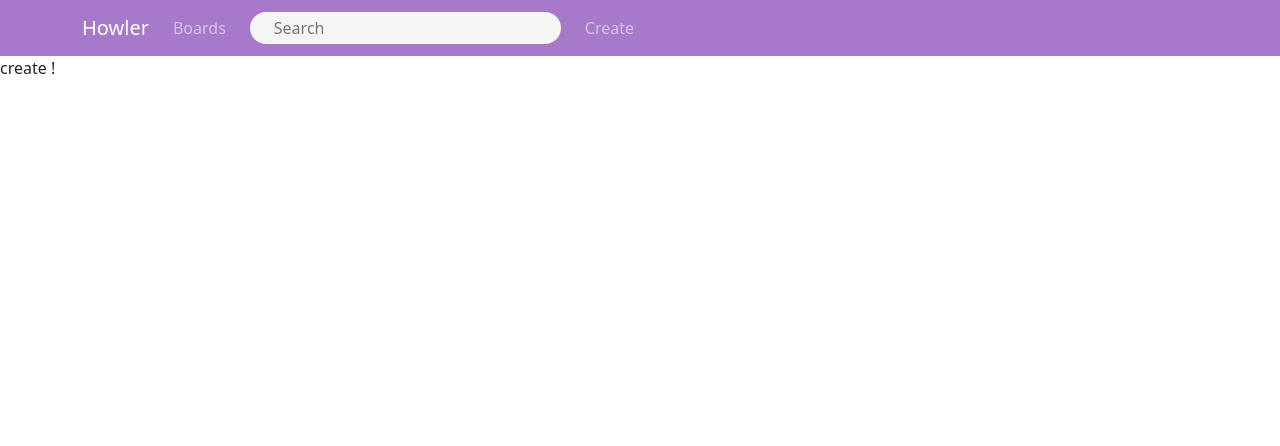
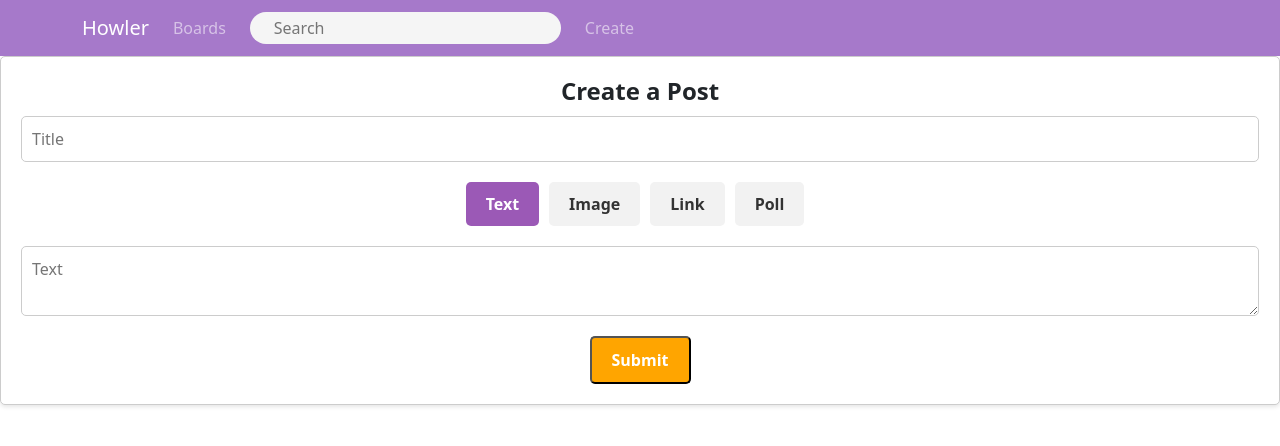
Before and after one commit to JohnYou1234/capstone-teamU, a React (Create React App) app in the folder howler/: page /create in a window 1280 px wide. Shown: the top 446 px of the page. Built offline with nearby package versions, Linux system fonts and the light colour scheme.

Commit message:
create_post and create_board

```diff
--- a/howler/src/App.js
+++ b/howler/src/App.js
@@ -1,12 +1,11 @@
 import Header from './components/header/Header';
 import Posts from './components/posts/Posts';
-import { Routes, Route, BrowserRouter} from "react-router-dom";
-
+import { Routes, Route} from "react-router-dom";
+import Create from './components/create/Create.js';
 function App() {
   return (
     <div className="App">
-      <Header />
-      <BrowserRouter>
+        <Header />
         <Routes>
             <Route path='/' element={
               <>
@@ -17,11 +16,10 @@ function App() {
               </>
             }/>
             <Route path="search" element={<p>Search !</p>} />
-            <Route path="create" element={<p>create !</p>} />
+            <Route path="create" element={<Create />} />
             <Route path="/*" element={<p>Nothing here... </p>} />
 
         </Routes>
-      </BrowserRouter>
     </div>
   );
 }
--- /dev/null
+++ b/howler/src/components/create/Create.js
@@ -0,0 +1,73 @@
+import React, { useState } from 'react';
+import './create.css';
+
+function CreatePost() {
+  const [tab, setTab] = useState('text');
+
+  const handleTabChange = (tab) => {
+    setTab(tab);
+  };
+
+  const renderTabContent = () => {
+    switch (tab) {
+      case 'text':
+        return (
+          <textarea className="create-post-input" placeholder="Text" />
+        );
+      case 'image':
+        return (
+          <input type="text" className="create-post-input" placeholder="Image URL" />
+        );
+      case 'link':
+        return (
+          <input type="text" className="create-post-input" placeholder="Link URL" />
+        );
+      case 'poll':
+        return (
+            <p>Not implemented yet</p>
+        )
+      default:
+        return null;
+    }
+  };
+
+  return (
+    <div className="create-post-container">
+      <h2 className="create-post-title">Create a Post</h2>
+      <input type="text" className="create-post-input" placeholder="Title" />
+
+      <div className="create-post-tabs">
+        <button
+          className={`create-post-tab ${tab === 'text' ? 'active' : ''}`}
+          onClick={() => handleTabChange('text')}
+        >
+          Text
+        </button>
+        <button
+          className={`create-post-tab ${tab === 'image' ? 'active' : ''}`}
+          onClick={() => handleTabChange('image')}
+        >
+          Image
+        </button>
+        <button
+          className={`create-post-tab ${tab === 'link' ? 'active' : ''}`}
+          onClick={() => handleTabChange('link')}
+        >
+          Link
+        </button>
+        <button
+          className={`create-post-tab ${tab === 'poll' ? 'active' : ''}`}
+          onClick={() => handleTabChange('poll')}
+        >
+          Poll
+        </button>
+      </div>
+
+      {renderTabContent()}
+
+      <button className="create-post-button">Submit</button>
+    </div>
+  );
+};
+
+export default CreatePost;
--- /dev/null
+++ b/howler/src/components/create/create.css
@@ -0,0 +1,69 @@
+.create-post-container {
+    display: flex;
+    flex-direction: column;
+    align-items: center;
+    padding: 20px;
+    border: 1px solid #ccc;
+    border-radius: 5px;
+    background-color: #fff;
+    box-shadow: 0px 2px 4px rgba(0, 0, 0, 0.1);
+  }
+
+  .create-post-title {
+    font-size: 24px;
+    font-weight: bold;
+    margin-bottom: 10px;
+  }
+
+  .create-post-input {
+    padding: 10px;
+    border: 1px solid #ccc;
+    border-radius: 5px;
+    width: 100%;
+    margin-bottom: 20px;
+  }
+
+  .create-post-button {
+    padding: 10px 20px;
+    border-radius: 5px;
+    background-color: #FFA500;
+    color: #fff;
+    font-size: 16px;
+    font-weight: bold;
+    cursor: pointer;
+  }
+
+  .create-post-button:hover {
+    background-color:#c9ac07d2;
+  }
+
+  .create-post-tabs {
+    display: flex;
+    justify-content: center;
+    margin-bottom: 20px;
+  }
+
+  .create-post-tab {
+    padding: 10px 20px;
+    border-radius: 5px;
+    background-color: #f2f2f2;
+    color: #333;
+    font-size: 16px;
+    font-weight: bold;
+    cursor: pointer;
+    margin-right: 10px;
+    border: none;
+  }
+
+  .create-post-tab:hover {
+    background-color: #e6e6e6;
+  }
+
+  .create-post-tab.active {
+    background-color: #9B59B6;
+    color: #fff;
+  }
+
+  .create-post-tab.active:hover {
+    background-color: #8E44AD;
+  }
--- a/howler/src/components/header/BoardList.js
+++ b/howler/src/components/header/BoardList.js
@@ -1,17 +1,26 @@
-import React from 'react';
+import { useState } from 'react';
 import { Offcanvas } from 'react-bootstrap';
-import './header.css';
+import { FiPlus } from 'react-icons/fi';
+import CreateBoard from './CreateBoard';
 function BoardList(props) {
   const showList = props.showList;
-    const handleClose = props.handleClose;
+  const handleClose = () => props.handleClose();
+  const [showCreate, changeCreateView] = useState(false);
+  const handleCreateClose = () => changeCreateView(false);
+  const handleCreateOpen = () => changeCreateView(true);
   return (
     <>
       <Offcanvas show={showList} onHide={handleClose} placement="start">
         <Offcanvas.Header closeButton>
-            <Offcanvas.Title>Boards</Offcanvas.Title>
+          <Offcanvas.Title>
+            My Boards
+          </Offcanvas.Title>
         </Offcanvas.Header>
         <Offcanvas.Body>
-            <input type="text" placeholder='Filter...' className='boardFilterBar'/>
+        <div className='createBoard' onClick={handleCreateOpen}>
+            <span><FiPlus /></span>
+            <span>Create Board</span>
+        </div>
           <nav className='boardList'>
             <p>General</p>
             <p>Boxers</p>
@@ -21,8 +30,9 @@ function BoardList(props) {
           </nav>
         </Offcanvas.Body>
       </Offcanvas>
+      <CreateBoard handleClose={handleCreateClose} show={showCreate}/>
     </>
   );
-};
+}
 
 export default BoardList;
--- /dev/null
+++ b/howler/src/components/header/CreateBoard.js
@@ -0,0 +1,31 @@
+import { Modal, Button, Form } from 'react-bootstrap';
+
+function CreateBoard(props) {
+    const handleClose = props.handleClose;
+    const show = props.show;
+  return (
+    <Modal show={show} onHide={handleClose}>
+      <Modal.Header closeButton>
+        <Modal.Title>Create a Board</Modal.Title>
+      </Modal.Header>
+      <Modal.Body>
+        <Form>
+          <Form.Group>
+            <Form.Label>Board Name</Form.Label>
+            <Form.Control type="text" placeholder="Enter board name" />
+          </Form.Group>
+        </Form>
+      </Modal.Body>
+      <Modal.Footer>
+        <Button variant="secondary" onClick={handleClose}>
+          Cancel
+        </Button>
+        <Button variant="primary" onClick={() => console.log('hello world')}>
+          Create
+        </Button>
+      </Modal.Footer>
+    </Modal>
+  );
+}
+
+export default CreateBoard
--- a/howler/src/components/header/Header.js
+++ b/howler/src/components/header/Header.js
@@ -3,10 +3,11 @@ import { Navbar, Nav, Container } from 'react-bootstrap';
 import './header.css';
 import {useState} from 'react';
 import BoardList from './BoardList.js';
+import {Link} from 'react-router-dom';
 
 function Header() {
   const [showList, setShowList] = useState(false);
-  const closeList = () => setShowList(false);
+  const closeList = () => {setShowList(false);}
   const openList = () => setShowList(true);
   return (
     <>
@@ -17,7 +18,7 @@ function Header() {
           <Navbar.Collapse id="basic-navbar-nav">
             <Nav className="ml-auto">
               <Nav.Item>
-                <text onClick={() => { openList()}} className="nav-link">Boards</text>
+                <span onClick={() => { openList()}} className="nav-link">Boards</span>
               </Nav.Item>
               <Nav.Item className='d-flex align-items-center'>
               {/* found this on codepen  https://codepen.io/kmuenster/pen/XWWeQGw*/}
@@ -26,7 +27,7 @@ function Header() {
               </div>
               </Nav.Item>
               <Nav.Item>
-                <a href="/create" className="nav-link">Create</a>
+                <Link to="/create" className="nav-link">Create</Link>
               </Nav.Item>
             </Nav>
           </Navbar.Collapse>
--- a/howler/src/components/header/header.css
+++ b/howler/src/components/header/header.css
@@ -11,6 +11,24 @@
 .boardFilterBar {
     margin-bottom: 1rem;
     width: 100%;
+}
+
+.createBoard {
+    display: flex;
+    align-items: center;
+    justify-content: center;
+    background-color: #1a1a2e;
+    color: #fff;
+    padding: 8px;
+    border-radius: 4px;
+    cursor: pointer;
+    transition: all 0.2s ease-in-out;
+    margin-bottom: 1rem;
+}
+
+.createBoard:hover {
+    background-color: #6d5eaa;
+    box-shadow: 0 0 10px rgba(0, 0, 0, 0.3);
 }
 
 /* found this block of css rules for search bar on codepen  https://codepen.io/kmuenster/pen/XWWeQGw */
--- a/howler/src/index.js
+++ b/howler/src/index.js
@@ -4,10 +4,12 @@ import './index.css';
 import App from './App';
 import 'bootstrap/dist/css/bootstrap.min.css';
 import 'bootstrap/dist/js/bootstrap.min.js';
-
+import {BrowserRouter} from 'react-router-dom';
 const root = ReactDOM.createRoot(document.getElementById('root'));
 root.render(
+  <BrowserRouter>
     <React.StrictMode>
       <App />
     </React.StrictMode>
+  </BrowserRouter>
 );
```
Lines whose indentation alone changed are shown as unchanged.
